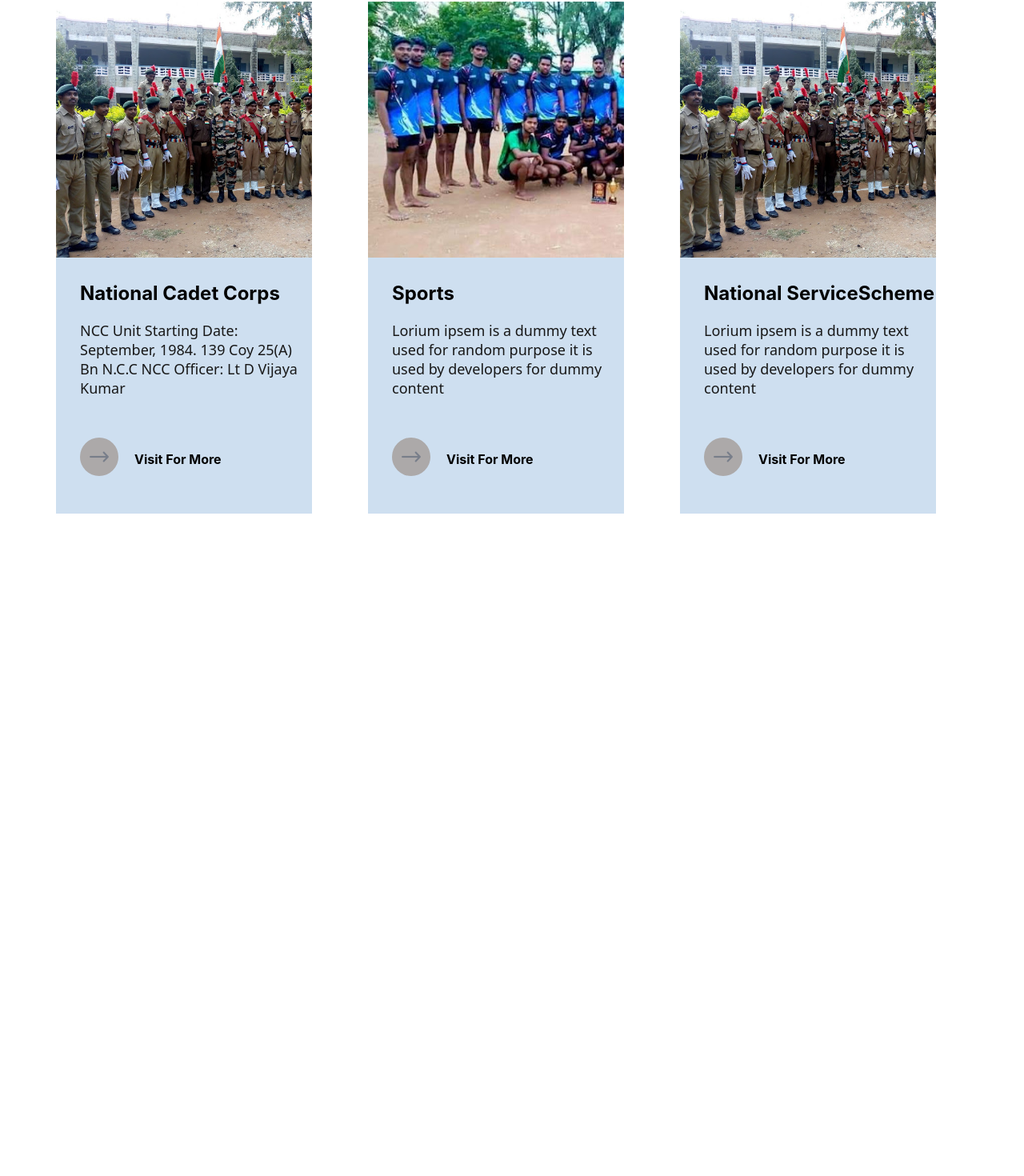
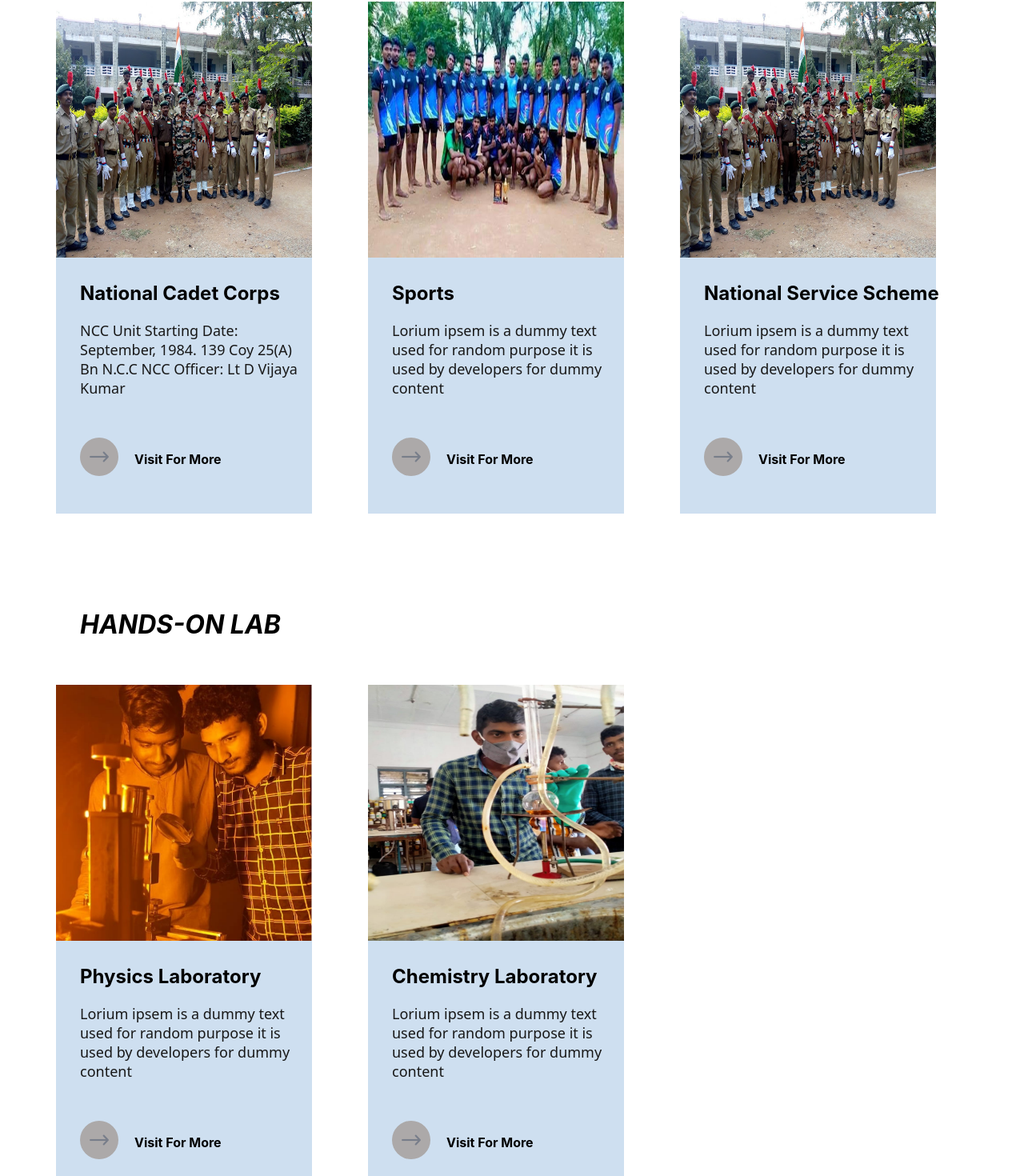
Before and after one commit to chandra-sekharan/AprdcDemo, a React (Create React App) app: page / in a window 1280 px wide. Shown: the part 948-2418 px from the top of the page at 80% size. Before the commit the page ends 1654 px from the top, so only its background shows below. Built offline with nearby package versions, Linux system fonts and the light colour scheme.

Commit message:
second commit

```diff
--- a/src/components/Home.js
+++ b/src/components/Home.js
@@ -5,6 +5,9 @@
 import sports from './images/sports.jpg'
 import arrowleft from './images/arrowleft.png'
 import nss from './images/ncc.jpg'
+import physics from './images/physics.PNG'
+import chemistry from './images/chemistry.jpeg';
+
 const Home = ()=>{
 
     const Moments = [
@@ -24,10 +27,26 @@
         {
             id:3,
             src:nss,
-            title:"National ServiceScheme",
+            title:"National Service Scheme",
             desc:"Lorium ipsem is a dummy text used for random purpose it is used by developers for dummy content",
         },
     ]
+ const lab = [
+    {
+        id:1,
+        src:physics,
+        title:"Physics Laboratory",
+        desc:"Lorium ipsem is a dummy text used for random purpose it is used by developers for dummy content",
+    },
+    {
+        id:2,
+        src:chemistry,
+        title:"Chemistry Laboratory",
+        desc:"Lorium ipsem is a dummy text used for random purpose it is used by developers for dummy content",
+    },
+ ]
+
+
 
     return(
         <>
@@ -37,7 +56,7 @@
         </div>
         <div className="homesection">
         <div className="events">
-            <h1>Moments of APRDC</h1>
+            <h1>HAPPENINGS IN APRDC</h1>
             {Moments.map(data =>
             <div className="event">
               <div className="image">
@@ -50,6 +69,19 @@
             )}
             <footer></footer>
             </div>
+            <div className="events">
+                <h1>HANDS-ON LAB</h1>
+                {lab.map(data=>
+                <div className="event">
+                   <div className="image">
+                    <img src={data.src} alt="" />
+                   </div>
+                  <h2>{data.title}</h2>
+                  <h6>{data.desc}</h6>
+                  <img src={arrowleft} id="more" /><span>Visit For More</span>
+                </div>
+               )}
+            </div>
             </div>
         </>
     );
--- a/src/components/styles/Home.css
+++ b/src/components/styles/Home.css
@@ -22,7 +22,10 @@
   }
   .events h1{
       line-height: 150px;
-      margin-left: 100px
+      margin-left: 100px;
+      font-weight: bold;
+      font-style: italic;
+
   }
   .events .event{
     width: 25%;
@@ -38,9 +41,10 @@
     height: 40vh !important;
     display: flex;
     overflow: hidden;
+
   }
   .event .image img{
-
+    width: 100%;
     transition: 0.5s all ease-in-out;
 
   }
--- a/src/components/styles/header.css
+++ b/src/components/styles/header.css
@@ -2,6 +2,7 @@
 *{
   margin: 0;
   padding: 0;
+  scroll-behavior: smooth;
 }
 
 .header{
```
Also changed, not shown: src/components/images/chemistry.jpeg (added), src/components/images/physics.PNG (added).
